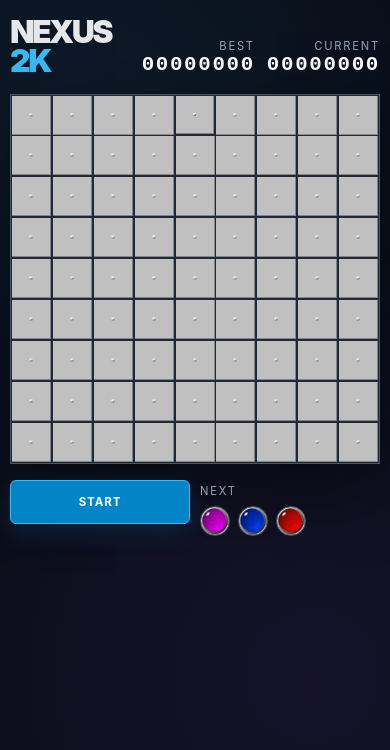
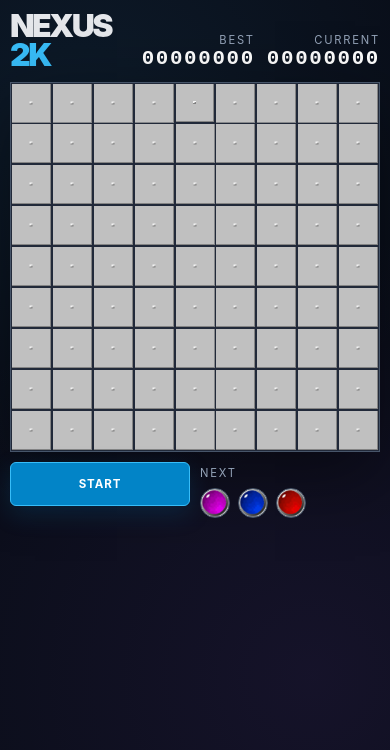
Before and after one commit to elvisvoer/nexus, a website built with Vite: page index.html in a window 390 px wide. Built offline with nearby package versions, Linux system fonts and the light colour scheme; files whose address does not match are found by name.

Commit message:
Fix unnecessary scroll on mobile

```diff
--- a/src/styles.css
+++ b/src/styles.css
@@ -12,7 +12,8 @@
 body {
   margin: 0;
   min-width: 320px;
-  min-height: 100vh;
+  min-height: 100dvh;
+  overflow-x: hidden;
   background:
     radial-gradient(circle at 20% 15%, rgba(56, 189, 248, 0.08), transparent 24rem),
     radial-gradient(circle at 80% 80%, rgba(168, 85, 247, 0.08), transparent 28rem),
@@ -183,11 +184,22 @@ h1 span {
 @media (max-width: 600px) {
   .game-shell {
     width: min(480px, calc(100vw - 20px));
-    padding-top: 18px;
+    height: 100dvh;
+    padding: 12px 0;
+  }
+
+  .topbar {
+    margin-bottom: 12px;
   }
 
   .game-layout {
     grid-template-columns: 1fr;
+    gap: 10px;
+  }
+
+  .board {
+    width: min(100%, calc(100dvh - 150px));
+    justify-self: center;
   }
 
   .controls {
```
